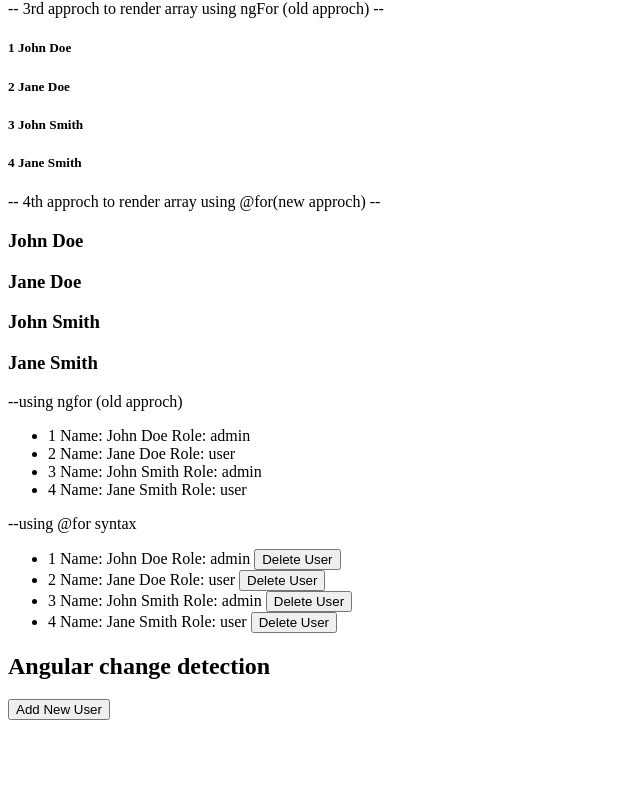
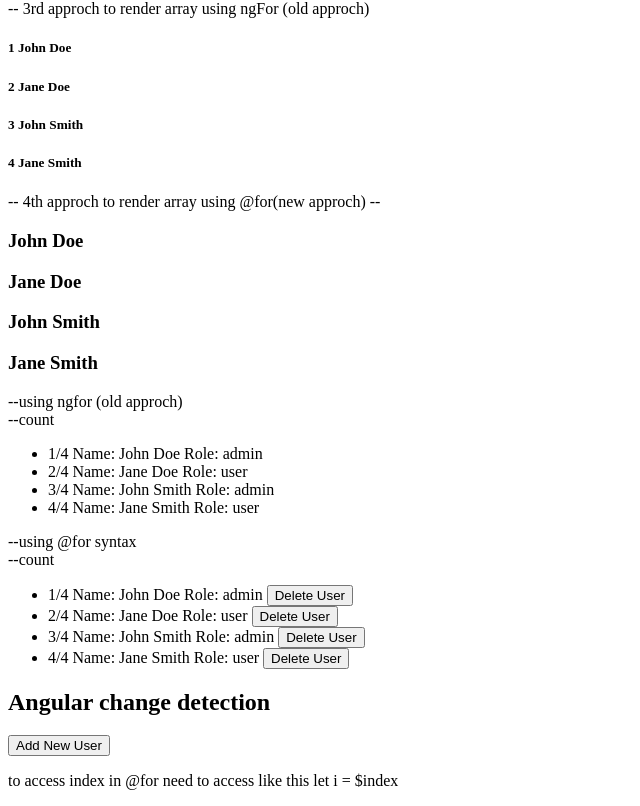
Before and after one commit to VishalMagdum/Angular-, an Angular app: page / in a window 1280 px wide. Shown: the part 3686-4492 px from the top of the page, without its empty margins (0-640 px from the left). Before the commit the page ends 4414 px from the top, so only its background shows below. Built offline with nearby package versions, Linux system fonts and the light colour scheme.

Commit message:
index and count

```diff
--- a/src/app/angular-directives/angular-directives.component.html
+++ b/src/app/angular-directives/angular-directives.component.html
@@ -111,7 +111,8 @@
   <h5>{{ users[1] }}</h5>
   <h5>{{ users[2] }}</h5>
 
-  -- 3rd approch to render array using ngFor (old approch) --
+  -- 3rd approch to render array using ngFor (old approch) <br />
+
   <h5 *ngFor="let user of users; let index = index">
     {{ index + 1 }} {{ " " + user }}
   </h5>
@@ -119,18 +120,20 @@
   -- 4th approch to render array using &#64;for(new approch) -- @for(user of
   users;track user){
   <h3>{{ user }}</h3>
-  } --using ngfor (old approch)
+  } --using ngfor (old approch) <br />
+  --count
   <ul>
-    <li *ngFor="let user of usersObj">
-      {{ user.id }} Name: {{ user.name }} Role: {{ user.role }}
+    <li *ngFor="let user of usersObj; let count = count">
+      {{ user.id }}/{{ count }} Name: {{ user.name }} Role: {{ user.role }}
     </li>
   </ul>
 
-  --using &#64;for syntax
+  --using &#64;for syntax <br />
+  --count
   <ul>
-    @for(user of usersObj;track usersObj;){
+    @for(user of usersObj;track usersObj;let i =$index;let count = $count){
     <li>
-      {{ user.id }} Name: {{ user.name }} Role: {{ user.role }}
+      {{ user.id }}/{{ count }} Name: {{ user.name }} Role: {{ user.role }}
       <button (click)="deleteUser(user)">Delete User</button>
     </li>
     }
@@ -138,4 +141,5 @@
 
   <h2>Angular change detection</h2>
   <button (click)="addUser()">Add New User</button>
+  <p>to access index in &#64;for need to access like this let i = $index</p>
 </div>
--- a/src/app/angular-directives/angular-directives.component.ts
+++ b/src/app/angular-directives/angular-directives.component.ts
@@ -32,9 +32,15 @@ export class AngularDirectivesComponent {
       role: 'admin',
     });
   }
-  deleteUser(user: object) {
+  deleteUser(index: number) {
     // this.usersObj = this.usersObj.filter((user) => user.id !== userId);
-    let index = this.usersObj.indexOf(user);
+
+    // let index = this.usersObj.indexOf(user);
+    // this.usersObj.splice(index, 1);
+
     this.usersObj.splice(index, 1);
   }
+  constructor() {
+    console.log(this.usersObj.length);
+  }
 }
```
